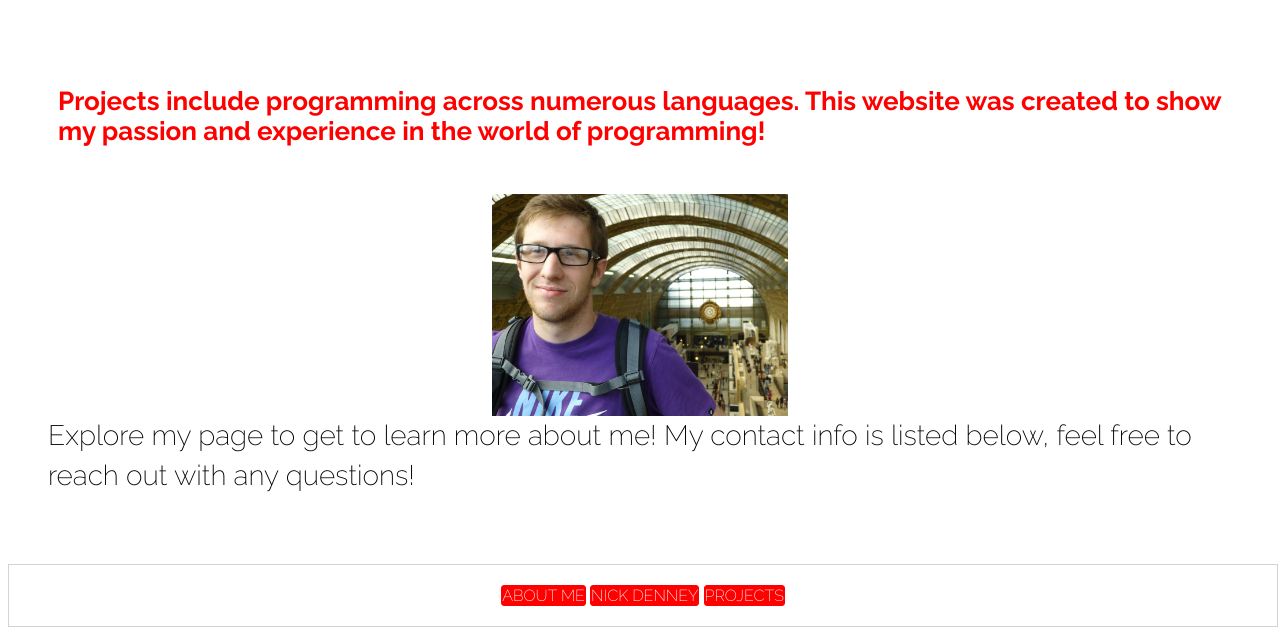
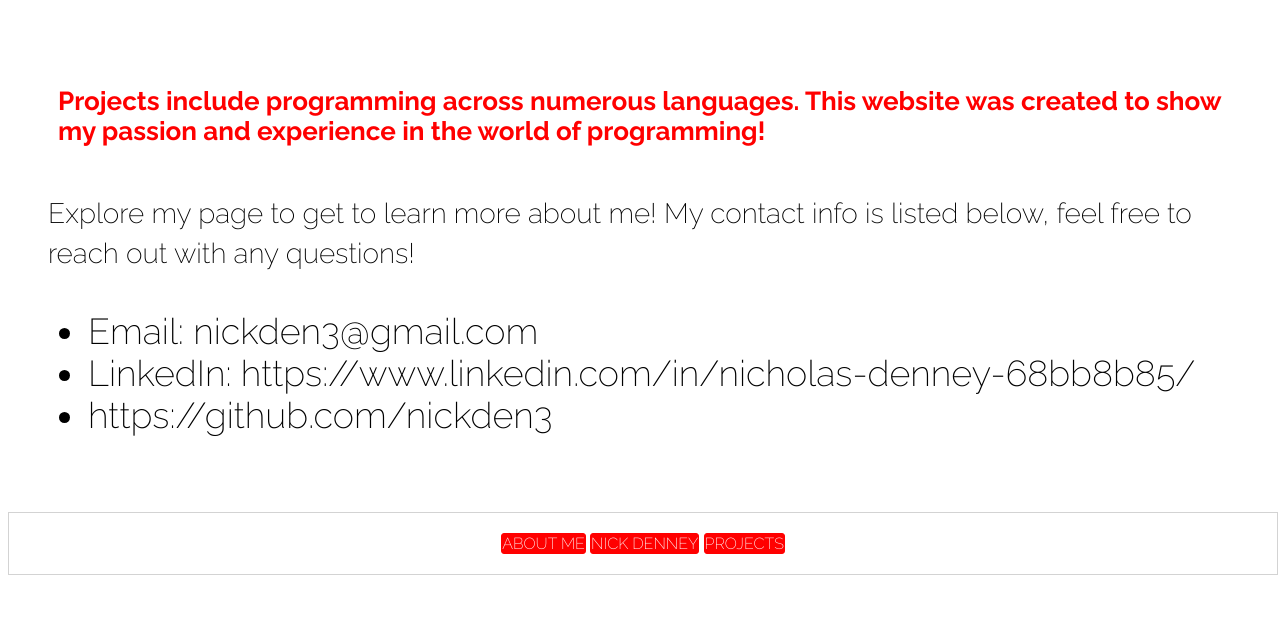
Before and after one commit to nickden3/nickden3-cc.github.io, a Jekyll site: the page index.html, which Jekyll copies as it is, in a window 1280 px wide. Shown: the part 549-1184 px from the top of the page. Built offline with Jekyll 4.4.1, drawn with Linux system fonts in a browser that asks for light colours; after the commit the page ends 1132 px from its top, so only the background shows below that.

Commit message:
Update index.html

```diff
--- a/index.html
+++ b/index.html
@@ -35,8 +35,13 @@
 
   <div id="main" class="content">
     <h3>Projects include programming across numerous languages. This website was created to show my passion and experience in the world of programming!</h3>
-    <p> <img id= "biopic" src = 'bio pic.jpg'> Explore my page to get to learn more about me! My contact info is listed below, feel free to reach out with any questions!
+    <p>Explore my page to get to learn more about me! My contact info is listed below, feel free to reach out with any questions!
     </p>
+    <ul class = "projects">
+      <li>Email: nickden3@gmail.com</li>
+      <li href = "https://www.linkedin.com/in/nicholas-denney-68bb8b85/">LinkedIn: https://www.linkedin.com/in/nicholas-denney-68bb8b85/</li>
+      <li href = "https://github.com/nickden3">https://github.com/nickden3</li>
+    </ul>
   </div>
   <div id= "footer">
        <div class="share">
```
